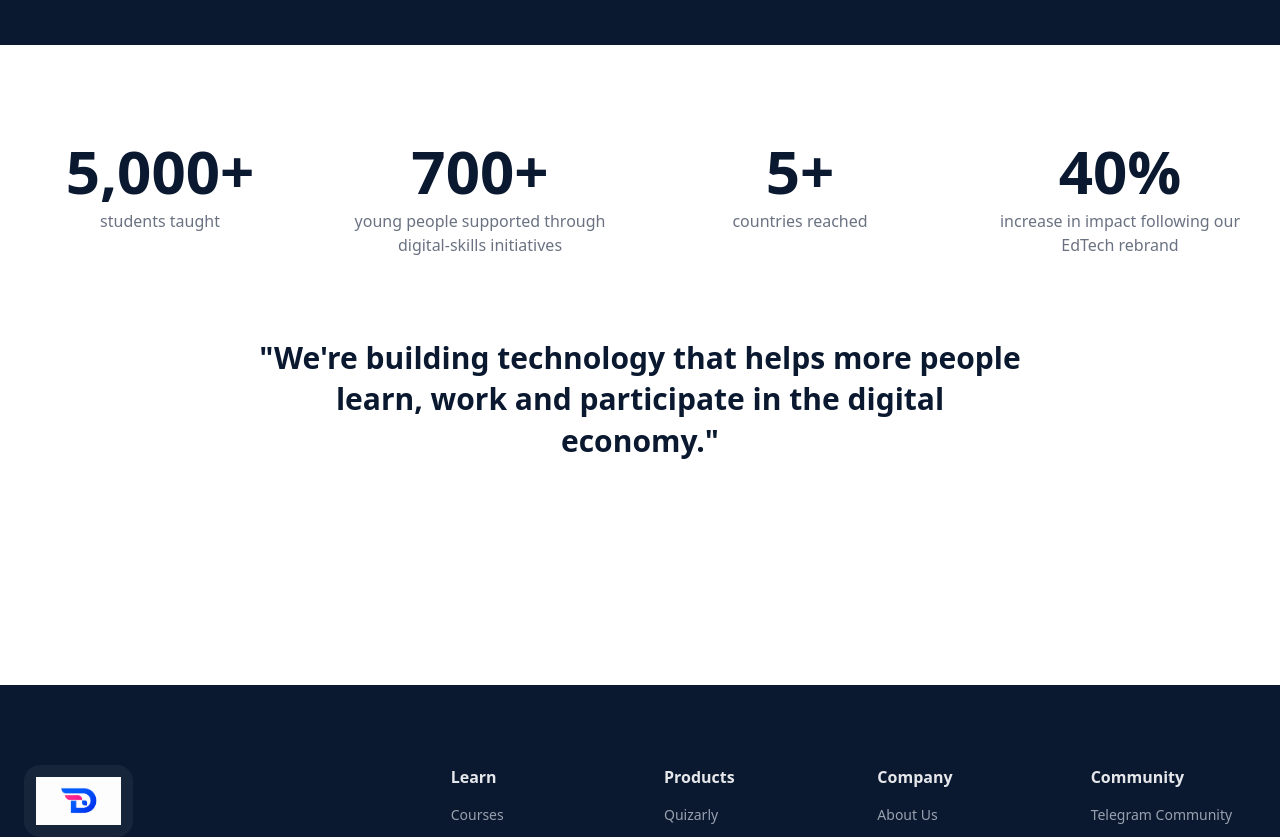
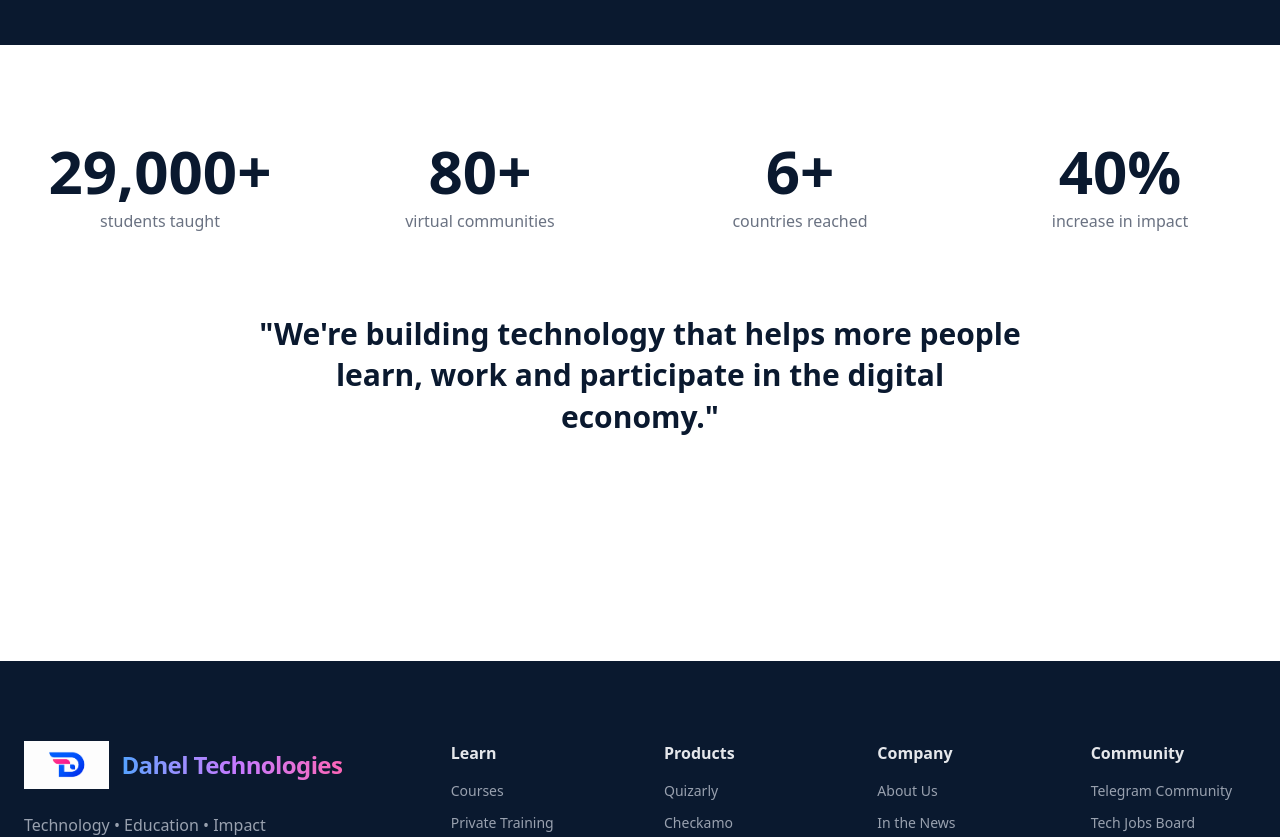
Before and after one commit to Dahel-Technologies/full_site, a Next.js app: page /about in a window 1280 px wide. Shown: the part 580-1417 px from the top of the page. Built offline with nearby package versions, Linux system fonts and the light colour scheme.

Commit message:
feat: animated numbers, updated metrics, and branded hero/footer

```diff
--- a/src/app/about/page.tsx
+++ b/src/app/about/page.tsx
@@ -1,5 +1,6 @@
 import Link from "next/link";
 import { ArrowRight } from "lucide-react";
+import AnimatedNumber from "@/components/AnimatedNumber";
 
 export default function AboutPage() {
   return (
@@ -31,20 +32,20 @@ export default function AboutPage() {
         <div className="max-w-7xl mx-auto px-6 w-full text-center">
           <div className="grid grid-cols-2 md:grid-cols-4 gap-8 md:gap-12 mb-20">
             <div>
-              <div className="text-4xl md:text-6xl font-bold text-navy-900 mb-2">5,000+</div>
+              <div className="text-4xl md:text-6xl font-bold text-navy-900 mb-2"><AnimatedNumber end={29000} suffix="+" /></div>
               <div className="text-gray-500 font-medium">students taught</div>
             </div>
             <div>
-              <div className="text-4xl md:text-6xl font-bold text-navy-900 mb-2">700+</div>
-              <div className="text-gray-500 font-medium">young people supported through digital-skills initiatives</div>
+              <div className="text-4xl md:text-6xl font-bold text-navy-900 mb-2"><AnimatedNumber end={80} suffix="+" /></div>
+              <div className="text-gray-500 font-medium">virtual communities</div>
             </div>
             <div>
-              <div className="text-4xl md:text-6xl font-bold text-navy-900 mb-2">5+</div>
+              <div className="text-4xl md:text-6xl font-bold text-navy-900 mb-2"><AnimatedNumber end={6} suffix="+" /></div>
               <div className="text-gray-500 font-medium">countries reached</div>
             </div>
             <div>
-              <div className="text-4xl md:text-6xl font-bold text-navy-900 mb-2">40%</div>
-              <div className="text-gray-500 font-medium">increase in impact following our EdTech rebrand</div>
+              <div className="text-4xl md:text-6xl font-bold text-navy-900 mb-2"><AnimatedNumber end={40} suffix="%" /></div>
+              <div className="text-gray-500 font-medium">increase in impact</div>
             </div>
           </div>
 
--- a/src/app/page.tsx
+++ b/src/app/page.tsx
@@ -11,7 +11,7 @@ export default function Home() {
           Learn skills. Build confidence. <span className="text-electric-blue">Create what matters.</span>
         </h1>
         <p className="text-xl md:text-2xl text-gray-600 max-w-3xl mb-10 leading-relaxed">
-          Practical technology education for people, organizations and the future of work. Learn data analytics, AI, software engineering and other practical digital skills through structured courses, private training, assessments and technology-powered learning.
+          Practical technology education for people, organizations and the future of work. Learn data analytics, AI, software engineering and other practical digital skills through structured courses, private training, assessments and technology-powered learning with <span className="font-bold text-transparent bg-clip-text bg-gradient-to-r from-blue-600 via-purple-600 to-pink-600">Dahel Technologies</span>.
         </p>
         <div className="flex flex-col sm:flex-row gap-4 mb-16 w-full justify-center">
           <Link href="/learn" className="bg-navy-900 text-white px-8 py-4 rounded-full font-medium text-lg hover:bg-navy-800 transition-colors flex items-center justify-center gap-2">
@@ -23,11 +23,11 @@ export default function Home() {
         </div>
         <div className="flex items-center gap-4 text-sm font-medium text-gray-500 bg-gray-50 px-6 py-3 rounded-full border border-gray-100">
           <Globe2 size={16} className="text-electric-blue" />
-          <span>5,000+ learners</span>
+          <span>29,000+ learners</span>
           <span className="hidden sm:inline">•</span>
-          <span className="hidden sm:inline">Nigeria & beyond</span>
+          <span className="hidden sm:inline">6+ countries</span>
           <span className="hidden sm:inline">•</span>
-          <span className="hidden sm:inline">Practical, career-focused learning</span>
+          <span className="hidden sm:inline">80+ virtual communities</span>
         </div>
       </section>
 
--- /dev/null
+++ b/src/components/AnimatedNumber.tsx
@@ -0,0 +1,9 @@
+"use client";
+
+import CountUp from 'react-countup';
+
+export default function AnimatedNumber({ end, suffix = "", prefix = "" }: { end: number, suffix?: string, prefix?: string }) {
+  return (
+    <CountUp end={end} suffix={suffix} prefix={prefix} enableScrollSpy={true} scrollSpyOnce={true} separator="," duration={2.5} />
+  );
+}
--- a/src/components/Footer.tsx
+++ b/src/components/Footer.tsx
@@ -8,8 +8,9 @@ export default function Footer() {
       <div className="max-w-7xl mx-auto px-6">
         <div className="grid grid-cols-1 md:grid-cols-2 lg:grid-cols-6 gap-12 mb-16">
           <div className="lg:col-span-2">
-            <Link href="/" className="inline-block mb-6 bg-white/5 p-3 rounded-2xl">
-              <Image src="/DahelTechnologies_logo.png" alt="Dahel Technologies" width={160} height={60} className="w-auto h-12 object-contain" />
+            <Link href="/" className="inline-flex items-center gap-3 mb-6">
+              <Image src="/DahelTechnologies_logo.png" alt="Dahel Technologies logo" width={60} height={60} className="w-auto h-12 object-contain" />
+              <span className="font-bold text-2xl tracking-tight text-transparent bg-clip-text bg-gradient-to-r from-blue-400 via-purple-400 to-pink-400">Dahel Technologies</span>
             </Link>
             <p className="text-gray-400 max-w-sm mb-6">
               Technology • Education • Impact
```
